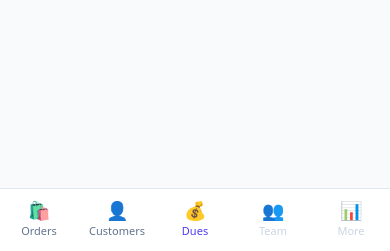
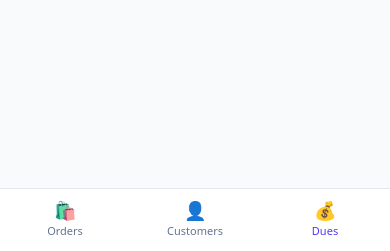
Before and after one commit to Jas2005-ct/Butterfly_designer, a Django app: page /shop/dues/ in a window 390 px wide. Shown: the part 593-844 px from the top of the page. Run offline with Django 5.2, Linux system fonts and the light colour scheme; the visitor is signed in with stand-in values (Sample User, id 1); data that the repository does not hold is empty; style sheets or scripts are compiled from the project's sources; some libraries are stand-ins or nearby versions.

Commit message:
feat: add base shop template with responsive layout and navigation bar

```diff
--- a/templates/shop/base_shop.html
+++ b/templates/shop/base_shop.html
@@ -57,7 +57,7 @@
 
     {% if user.is_authenticated %}
     <nav class="fixed bottom-0 inset-x-0 bg-white border-t border-slate-200 nav-safe-bottom z-40 print:hidden">
-        <div class="grid grid-cols-5 text-[11px] sm:text-xs lg:text-sm font-medium text-slate-500">
+        <div class="grid {% if user.profile.is_admin %}grid-cols-5{% else %}grid-cols-3{% endif %} text-[11px] sm:text-xs lg:text-sm font-medium text-slate-500">
             <a href="{% url 'orders:board' %}"
                class="flex flex-col items-center justify-center gap-1 py-3 hover:text-indigo-600 {% if request.resolver_match.namespace == 'orders' %}text-indigo-600{% endif %}">
                 <span class="text-lg leading-none">&#128717;&#65039;</span> Orders
@@ -79,13 +79,6 @@
                class="flex flex-col items-center justify-center gap-1 py-3 hover:text-indigo-600 {% if request.resolver_match.namespace == 'accounts' %}text-indigo-600{% endif %}">
                 <span class="text-lg leading-none">&#9881;&#65039;</span> Users
             </a>
-            {% else %}
-            <div class="flex flex-col items-center justify-center gap-1 py-3 text-slate-300">
-                <span class="text-lg leading-none">&#128101;</span> Team
-            </div>
-            <div class="flex flex-col items-center justify-center gap-1 py-3 text-slate-300">
-                <span class="text-lg leading-none">&#128202;</span> More
-            </div>
             {% endif %}
         </div>
     </nav>
```
